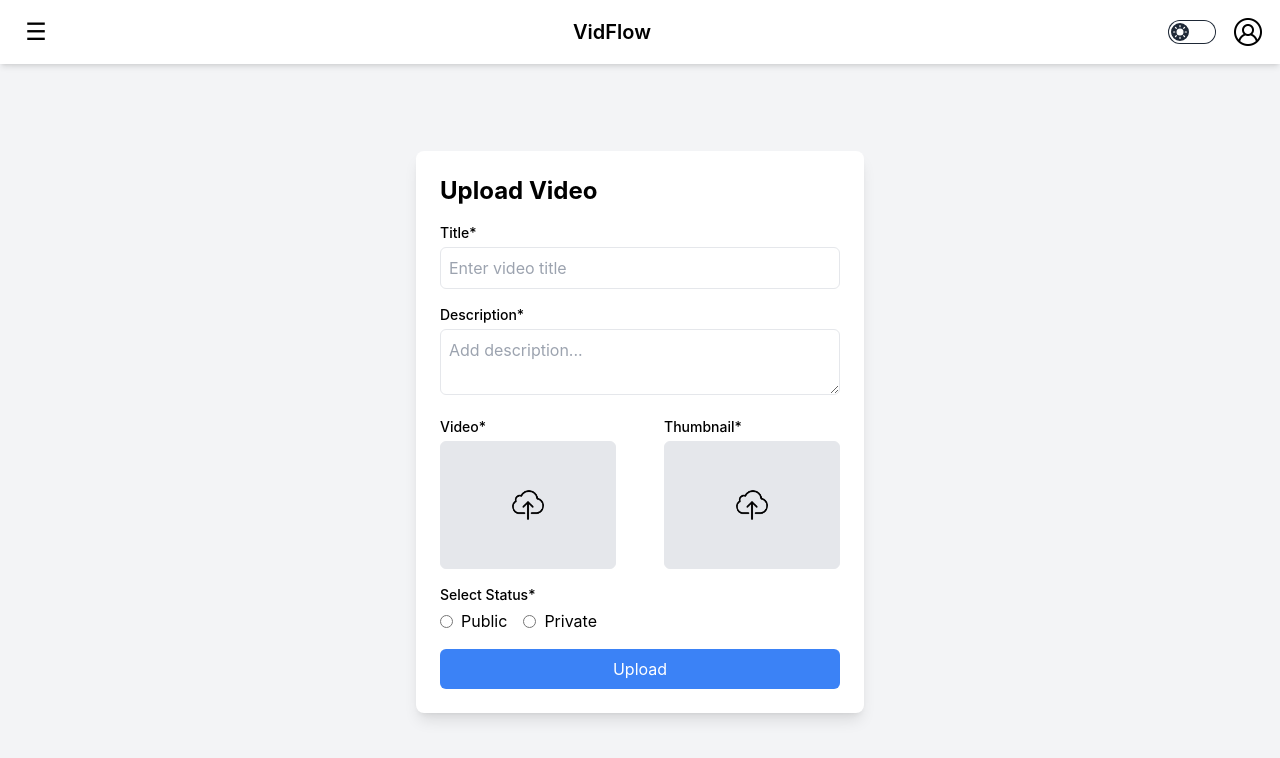
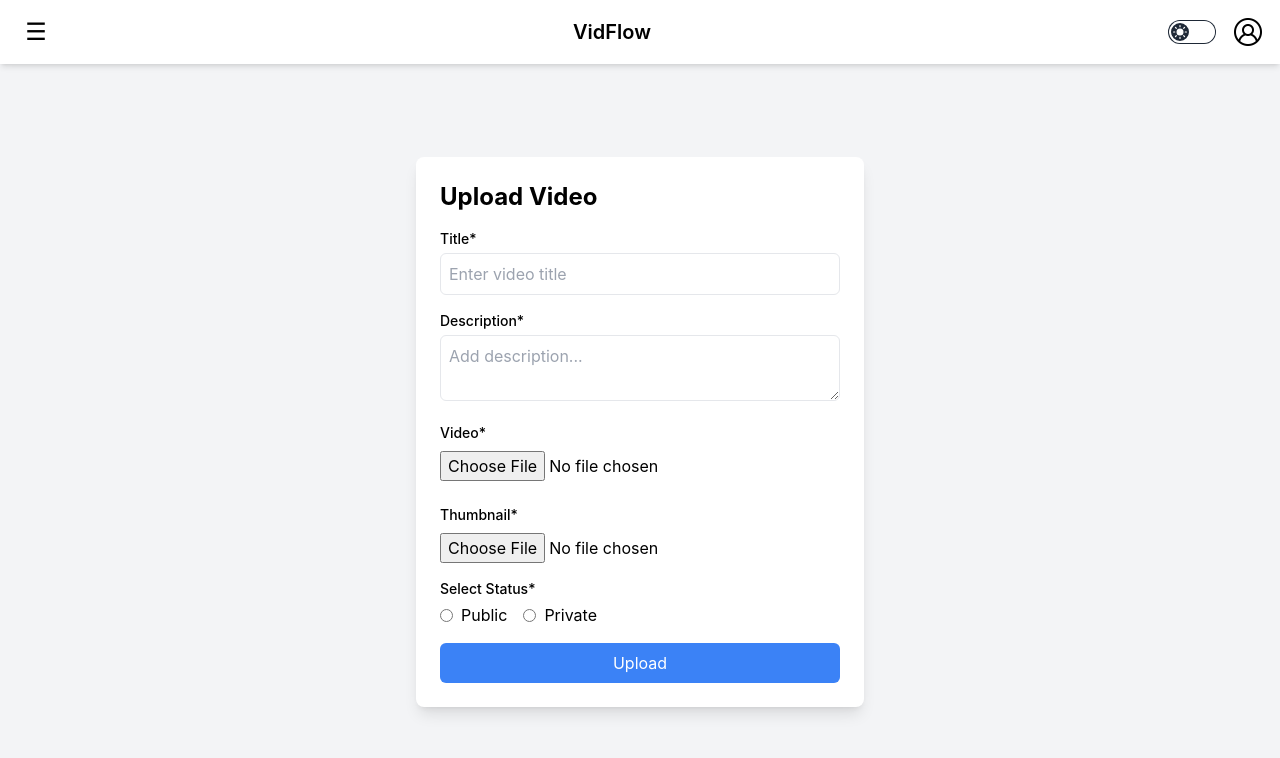
Before and after one commit to ajais-25/vidflow, a React (Vite) app in the folder client/: page /upload in a window 1280 px wide. Shown: the top 758 px of the page. Built offline with nearby package versions, Linux system fonts and the light colour scheme.

Commit message:
changes in upload ui

```diff
--- a/client/src/pages/Upload.jsx
+++ b/client/src/pages/Upload.jsx
@@ -2,6 +2,17 @@ import React, { useState } from "react";
 import upload_black from "../assets/images/upload_black.png";
 
 const Upload = () => {
+  const [title, setTitle] = useState("");
+  const [description, setDescription] = useState("");
+  const [status, setStatus] = useState("");
+  const [video, setVideo] = useState(null);
+  const [thumbnail, setThumbnail] = useState(null);
+
+  const handleSubmit = async (e) => {
+    e.preventDefault();
+    console.log(title, description, status, video, thumbnail);
+  };
+
   return (
     <div>
       <div className="min-h-screen mt-8 flex justify-center items-center bg-gray-100 dark:bg-gray-900 transition-colors duration-300">
@@ -9,7 +20,11 @@ const Upload = () => {
           <div className="flex justify-between items-center mb-4">
             <h1 className="text-2xl font-bold">Upload Video</h1>
           </div>
-          <form className="space-y-4">
+          <form
+            className="space-y-4"
+            encType="multipart/form-data"
+            onSubmit={handleSubmit}
+          >
             {/* Title */}
             <div>
               <label className="block text-sm font-medium mb-1">Title*</label>
@@ -18,6 +33,7 @@ const Upload = () => {
                 className="w-full p-2 border rounded-md dark:bg-gray-700 dark:border-gray-600"
                 placeholder="Enter video title"
                 required
+                onChange={(e) => setTitle(e.target.value)}
               />
             </div>
 
@@ -30,44 +46,33 @@ const Upload = () => {
                 className="w-full p-2 border rounded-md dark:bg-gray-700 dark:border-gray-600"
                 placeholder="Add description..."
                 required
+                onChange={(e) => setDescription(e.target.value)}
               ></textarea>
             </div>
 
             {/* Thumbnail & Video */}
-            <div className="flex flex-col gap-6 justify-center sm:flex-row sm:justify-between">
+            <div className="flex flex-col gap-6 justify-center sm:justify-between">
               <div className="flex flex-col justify-center">
                 <label className="block text-sm font-medium mb-1">Video*</label>
-                <label className="w-44 h-32 bg-gray-200 hover:bg-gray-300 dark:bg-gray-700 dark:hover:bg-gray-600 flex justify-center items-center cursor-pointer rounded-md border dark:border-gray-600">
-                  <img
-                    src={upload_black}
-                    alt="upload"
-                    className="h-8 w-8 rounded-full"
-                  />
                 <input
                   type="file"
-                    className="hidden"
+                  className="cursor-pointer mt-1"
                   accept="video/*"
                   required
+                  onChange={(e) => setVideo(e.target.files[0])}
                 />
-                </label>
               </div>
               <div className="flex flex-col justify-center">
                 <label className="block text-sm font-medium mb-1">
                   Thumbnail*
                 </label>
-                <label className="w-44 h-32 bg-gray-200 hover:bg-gray-300 dark:bg-gray-700 dark:hover:bg-gray-600 flex justify-center items-center cursor-pointer rounded-md border dark:border-gray-600">
-                  <img
-                    src={upload_black}
-                    alt="upload"
-                    className="h-8 w-8 rounded-full"
-                  />
                 <input
                   type="file"
-                    className="hidden"
+                  className="cursor-pointer mt-1"
                   accept="image/*"
                   required
+                  onChange={(e) => setThumbnail(e.target.files[0])}
                 />
-                </label>
               </div>
             </div>
 
@@ -84,6 +89,7 @@ const Upload = () => {
                     value="public"
                     required
                     className="cursor-pointer"
+                    onChange={(e) => setStatus(e.target.value)}
                   />
                   <span className="ml-2">Public</span>
                 </label>
@@ -94,6 +100,7 @@ const Upload = () => {
                     value="private"
                     required
                     className="cursor-pointer"
+                    onChange={(e) => setStatus(e.target.value)}
                   />
                   <span className="ml-2">Private</span>
                 </label>
```
Lines whose indentation alone changed are shown as unchanged.
